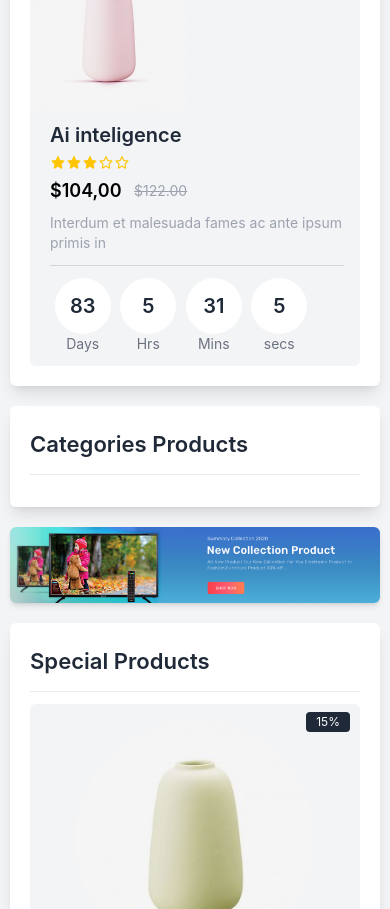
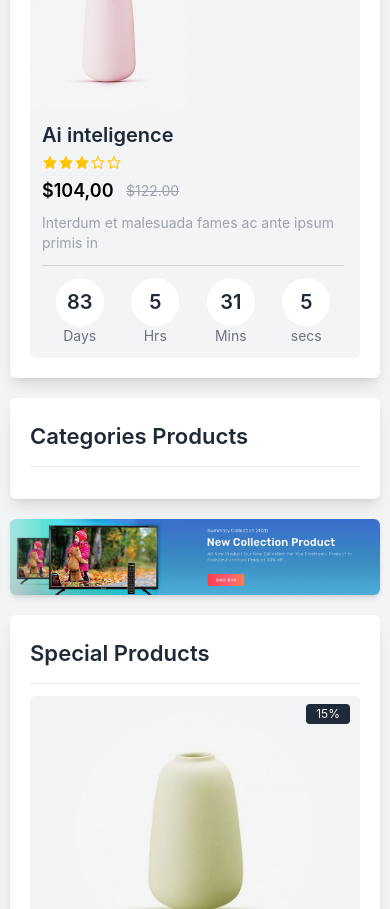
Before and after one commit to franckDev21/shoping-app, a React (Create React App) app: page / in a window 390 px wide. Shown: the part 6376-7285 px from the top of the page. Built offline with nearby package versions, Linux system fonts and the light colour scheme.

Commit message:
update app

```diff
--- a/src/Melecules/ProductDelayCard/ProductDelayCard.tsx
+++ b/src/Melecules/ProductDelayCard/ProductDelayCard.tsx
@@ -22,7 +22,7 @@ const ProductDelayCard:FC<ProductDelayCardType> = ({ className='', product }) =>
         <span className="absolute z-20 rounded px-2 text-xs py-0.5 bg-gray-800 text-white top-2.5 right-2">15%</span>
         <img width={157} src={product.images[1]} alt="produit" />
       </div>
-      <div className='pt-3 sm:w-[calc(100%-160px)] pr-4 pl-5 sm:pl-0'>
+      <div className='pt-3 sm:w-[calc(100%-160px)] pr-4 pl-3 sm:pl-0'>
         <Title className='text-xl'>{product.name}</Title>
         <Text>
           {generateStar(product.countStart).map((star, i) => (
@@ -36,22 +36,22 @@ const ProductDelayCard:FC<ProductDelayCardType> = ({ className='', product }) =>
         <Text className='text-sm text-gray-400 mt-2 mb-3 border-b pb-3 border-gray-300'>
           Interdum et malesuada fames ac ante ipsum primis in
         </Text>
-        <div className='pr-4'>
+        <div className='sm:pr-4'>
           <div className='flex pb-3 items-center '>
-            <div className="flex text-gray-500 text-sm justify-center items-center flex-col w-1/4 sm:mr-2 -mx-0.5">
-              <span className="text-gray-800 font-semibold w-14 h-14 text-xl sm:text-sm sm:h-8 sm:w-8 xl:w-10 xl:h-10 inline-flex justify-center items-center rounded-full bg-white ">83</span>
+            <div className="flex text-gray-500 text-sm justify-center items-center flex-col w-1/4 sm:mr-2">
+              <span className="text-gray-800 font-semibold w-[3rem] h-[3rem] text-xl sm:text-sm sm:h-8 sm:w-8 xl:w-10 xl:h-10 inline-flex justify-center items-center rounded-full bg-white ">83</span>
               <span>Days</span>
             </div>
-            <div className="flex text-gray-500 text-sm justify-center items-center flex-col w-1/4 sm:mr-2 -mx-0.5">
-              <span className="text-gray-800 font-semibold w-14 h-14 text-xl sm:text-sm sm:h-8 sm:w-8 xl:w-10 xl:h-10 inline-flex justify-center items-center rounded-full bg-white ">5</span>
+            <div className="flex text-gray-500 text-sm justify-center items-center flex-col w-1/4 sm:mr-2">
+              <span className="text-gray-800 font-semibold w-[3rem] h-[3rem] text-xl sm:text-sm sm:h-8 sm:w-8 xl:w-10 xl:h-10 inline-flex justify-center items-center rounded-full bg-white ">5</span>
               <span>Hrs</span>
             </div>
-            <div className="flex text-gray-500 text-sm justify-center items-center flex-col w-1/4 sm:mr-2 -mx-0.5">
-              <span className="text-gray-800 font-semibold w-14 h-14 text-xl sm:text-sm sm:h-8 sm:w-8 xl:w-10 xl:h-10 inline-flex justify-center items-center rounded-full bg-white ">31</span>
+            <div className="flex text-gray-500 text-sm justify-center items-center flex-col w-1/4 sm:mr-2">
+              <span className="text-gray-800 font-semibold w-[3rem] h-[3rem] text-xl sm:text-sm sm:h-8 sm:w-8 xl:w-10 xl:h-10 inline-flex justify-center items-center rounded-full bg-white ">31</span>
               <span>Mins</span>
             </div>
-            <div className="flex text-gray-500 text-sm justify-center items-center flex-col w-1/4 sm:mr-2 -mx-0.5">
-              <span className="text-gray-800 font-semibold w-14 h-14 text-xl sm:text-sm sm:h-8 sm:w-8 xl:w-10 xl:h-10 inline-flex justify-center items-center rounded-full bg-white ">5</span>
+            <div className="flex text-gray-500 text-sm justify-center items-center flex-col w-1/4 sm:mr-2">
+              <span className="text-gray-800 font-semibold w-[3rem] h-[3rem] text-xl sm:text-sm sm:h-8 sm:w-8 xl:w-10 xl:h-10 inline-flex justify-center items-center rounded-full bg-white ">5</span>
               <span>secs</span>
             </div>
           </div>
```
